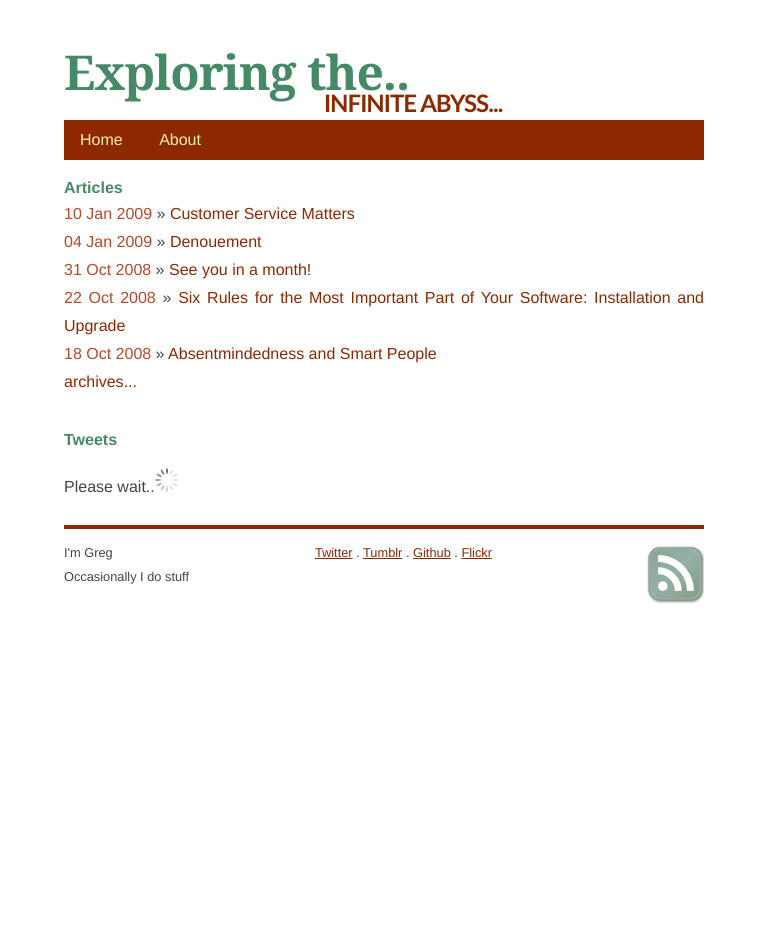
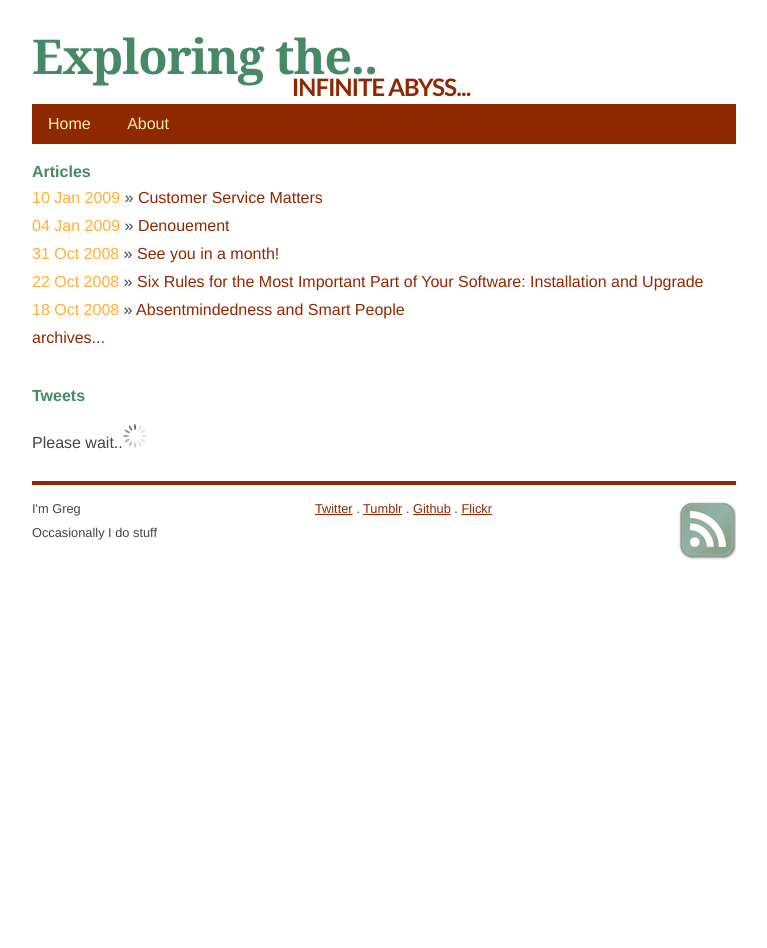
Before and after one commit to mhyrr/mhyrr.github.com, a Jekyll site: the page built from index.html, in a window 1280 px wide. Shown: the whole page, without its empty margins (256-1023 px from the left). Built offline with Jekyll 4.4.1, drawn with Linux system fonts in a browser that asks for light colours.

Commit message:
Width/margins

```diff
--- a/css/screen.css
+++ b/css/screen.css
@@ -70,7 +70,7 @@ ul.posts {
   }
 
   ul.posts span {
-    color: #B64926;
+    color: #FFB03B;
     font-family: "Helvetica Neue",Helvetica,Arial,Verdana,sans-serif;
   }
 
@@ -145,8 +145,8 @@ ul.posts {
 .site {
   font-size: 100%;
   text-align: justify;
-  width: 40em;
-  margin: 3em auto 2em auto;
+  width: 44em;
+  margin: 2em auto 1em auto;
   line-height: 1.5em;
 }
 
```
